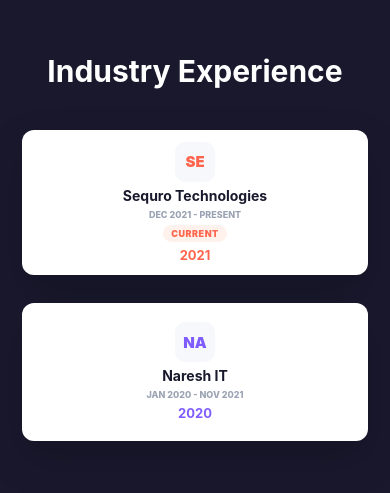
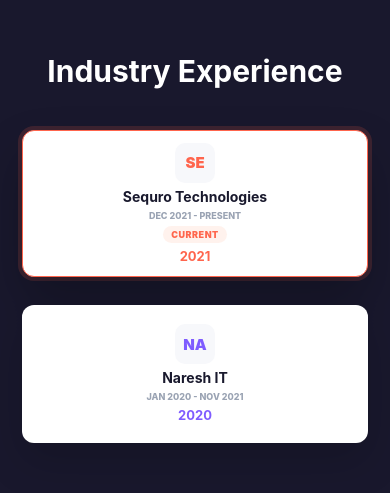
Before and after one commit to Vinod1222/MyPortfoliyo, a React (Vite) app: page / in a window 390 px wide. Shown: the part 5200-5693 px from the top of the page. Built offline with nearby package versions, Linux system fonts and the light colour scheme.

Commit message:
Make experience timeline selectable

```diff
--- a/src/sections/ExperienceSection.jsx
+++ b/src/sections/ExperienceSection.jsx
@@ -1,16 +1,26 @@
+import { useState } from "react";
 import { EXPERIENCE } from "../constants/portfolioData";
 
 export function ExperienceSection() {
-  const primaryExperience = EXPERIENCE[0];
+  const [activeExperienceIndex, setActiveExperienceIndex] = useState(0);
+  const activeExperience = EXPERIENCE[activeExperienceIndex];
 
   return (
     <section className="experience-section dark-section" id="experience">
       <h2>Industry Experience</h2>
       <div className="experience-track">
-        {EXPERIENCE.map((job, index) => (
-          <article
-            className={`experience-card ${index % 2 === 0 ? "above" : "below"}`}
+        {EXPERIENCE.map((job, index) => {
+          const isActive = activeExperienceIndex === index;
+
+          return (
+            <button
+              className={`experience-card ${
+                index % 2 === 0 ? "above" : "below"
+              } ${isActive ? "active" : ""}`}
               style={{ "--accent": job.color }}
+              type="button"
+              aria-pressed={isActive}
+              onClick={() => setActiveExperienceIndex(index)}
               key={job.company}
             >
               <span className="node" />
@@ -19,15 +29,16 @@
               <p>{job.period}</p>
               {job.current && <small>Current</small>}
               <strong>{job.year}</strong>
-          </article>
-        ))}
+            </button>
+          );
+        })}
       </div>
       <div className="role-panel">
         <h3>
-          {primaryExperience.company} <span>Roles & Responsibilities</span>
+          {activeExperience.company} <span>Roles & Responsibilities</span>
         </h3>
         <ul>
-          {primaryExperience.bullets.map((bullet) => (
+          {activeExperience.bullets.map((bullet) => (
             <li key={bullet}>{bullet}</li>
           ))}
         </ul>
--- a/src/styles.css
+++ b/src/styles.css
@@ -1207,19 +1207,53 @@
   gap: 5px;
   margin: 0 auto;
   padding: 12px;
+  border: 1px solid transparent;
   border-radius: 12px;
   background: white;
   color: var(--ink);
   text-align: center;
+  font: inherit;
+  appearance: none;
   box-shadow: 0 18px 44px rgba(0, 0, 0, 0.16);
+  cursor: pointer;
+  transition:
+    transform 180ms ease,
+    box-shadow 180ms ease,
+    border-color 180ms ease;
+}
+
+.experience-card:hover,
+.experience-card:focus-visible,
+.experience-card.active {
+  border-color: var(--accent);
+  box-shadow:
+    0 24px 48px rgba(0, 0, 0, 0.24),
+    0 0 0 4px color-mix(in srgb, var(--accent) 16%, transparent);
+}
+
+.experience-card:focus-visible {
+  outline: 3px solid color-mix(in srgb, var(--accent) 48%, white);
+  outline-offset: 5px;
 }
 
 .experience-card.above {
   transform: translateY(-128px);
 }
 
+.experience-card.above:hover,
+.experience-card.above:focus-visible,
+.experience-card.above.active {
+  transform: translateY(-136px);
+}
+
 .experience-card.below {
   transform: translateY(128px);
+}
+
+.experience-card.below:hover,
+.experience-card.below:focus-visible,
+.experience-card.below.active {
+  transform: translateY(136px);
 }
 
 .experience-card::after {
@@ -1743,6 +1777,15 @@
     transform: none;
   }
 
+  .experience-card.above:hover,
+  .experience-card.above:focus-visible,
+  .experience-card.above.active,
+  .experience-card.below:hover,
+  .experience-card.below:focus-visible,
+  .experience-card.below.active {
+    transform: none;
+  }
+
   .experience-card::after,
   .node {
     display: none;
```
Lines whose indentation alone changed are shown as unchanged.
